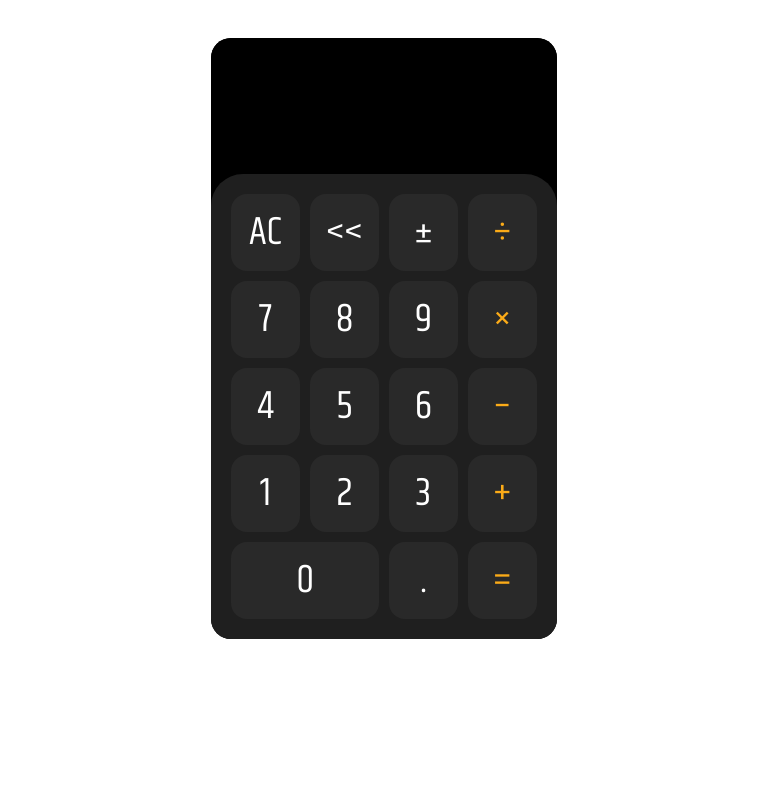
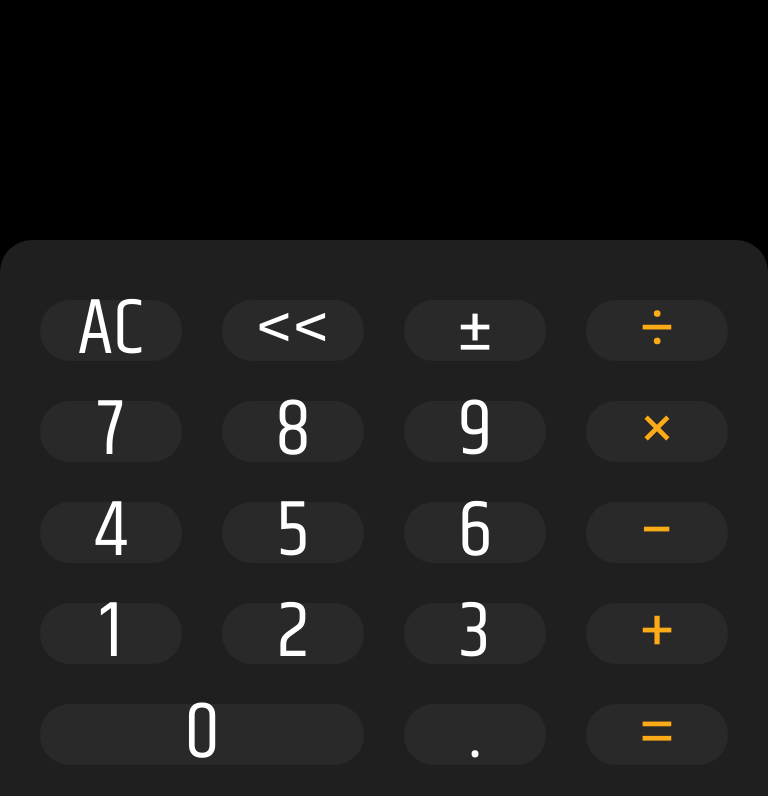
Before and after one commit to gabrielfcisco/Calculadora, a plain HTML site: page index.html in a window 768 px wide. Drawn offline with Linux system fonts and the light colour scheme.

Commit message:
fix: responsividade

```diff
--- a/style.css
+++ b/style.css
@@ -7,46 +7,36 @@
 }
 
 body {
-    padding: 5% 5%;
-
+    display: flex;
+    justify-content: center;
+    align-content: center;
+    height: 100vh;
 }
 
 
 .calculator {
-
-    z-index: -20;
+    width: 300px;
+    height: 100%;
+    display: flex;
+    flex-direction: column;
+    justify-content: space-between;
     background-color: black;
     font-family: 'Khand', sans-serif;
     color: aliceblue;
     border-radius: 20px;
-    width: 50%;
-    height: 100%;
-    margin: 0 auto;
-
-}
-
-.keyboard-background {
-    position: absolute;
-    z-index: -10;
-    width: 100%;
-    height: 79%;
-    bottom: 0;
-    left:0;
-    background: #1F1F1F;
-    border-radius: 32px 32px 20px 20px;
 }
 
 .display {
     font-weight: 600;
-    font-size: 80px;
-    line-height: 110px;
+    font-size: 70px;
+    /* line-height: 100px; */
     text-align: right;
     display: flex;
+    align-items: center;
     justify-content: flex-end;
     width: 100%;
-    height: 15vw;
-    margin-bottom: 20px;
-    padding: 15px;
+    height: 26vh;
+    /* margin-bottom: 20px; */
     background-color: black;
     color: white;
     overflow: hidden;
@@ -61,7 +51,7 @@ body {
     grid-template-columns: 1fr 1fr 1fr 1fr;
     grid-gap: 10px;
     padding: 20px;
-    border-radius: 32px 32px 20px 20px;;
+    border-radius: 32px 32px 20px 20px;
 }
 
 .buttons .zero {
@@ -92,3 +82,70 @@ button:hover {
     background-color: #FBAB18;
     color: black !important;
 }
+
+@media only screen and (max-width: 950px) and (min-width: 601px) {
+    body {
+        margin: 0;
+        padding: 0;
+        box-sizing: border-box;
+        background-color: black;
+    }
+
+    .calculator{
+        width: 100%;
+        height: 100%;
+        justify-content: space-between;
+    }
+
+    .display{
+        font-size: 150px;
+        margin: 0;
+    }
+
+    .buttons{
+        height: 70vh;
+        border-radius: 32px 32px 0px 0px;
+        grid-gap: 40px;
+        padding: 40px;
+        padding-top: 60px;
+    }
+
+    .calculator button{
+        font-size: 80px;
+        border-radius: 30px;
+        height: auto;
+        width: auto;
+    }
+
+}
+
+@media only screen and (max-width: 600px) {
+    body {
+        margin: 0;
+        padding: 0;
+        box-sizing: border-box;
+        background-color: black;
+    }
+
+    .calculator{
+        width: 100%;
+        height: 100%;
+        justify-content: space-between;
+    }
+
+    .display{
+        font-size: 100px;
+        margin: 0;
+    }
+
+    .buttons{
+        height: 70vh;
+        border-radius: 32px 32px 0px 0px;
+        grid-gap: 15px;
+    }
+
+    .calculator button{
+        height: auto;
+        width: auto;
+    }
+}
```
